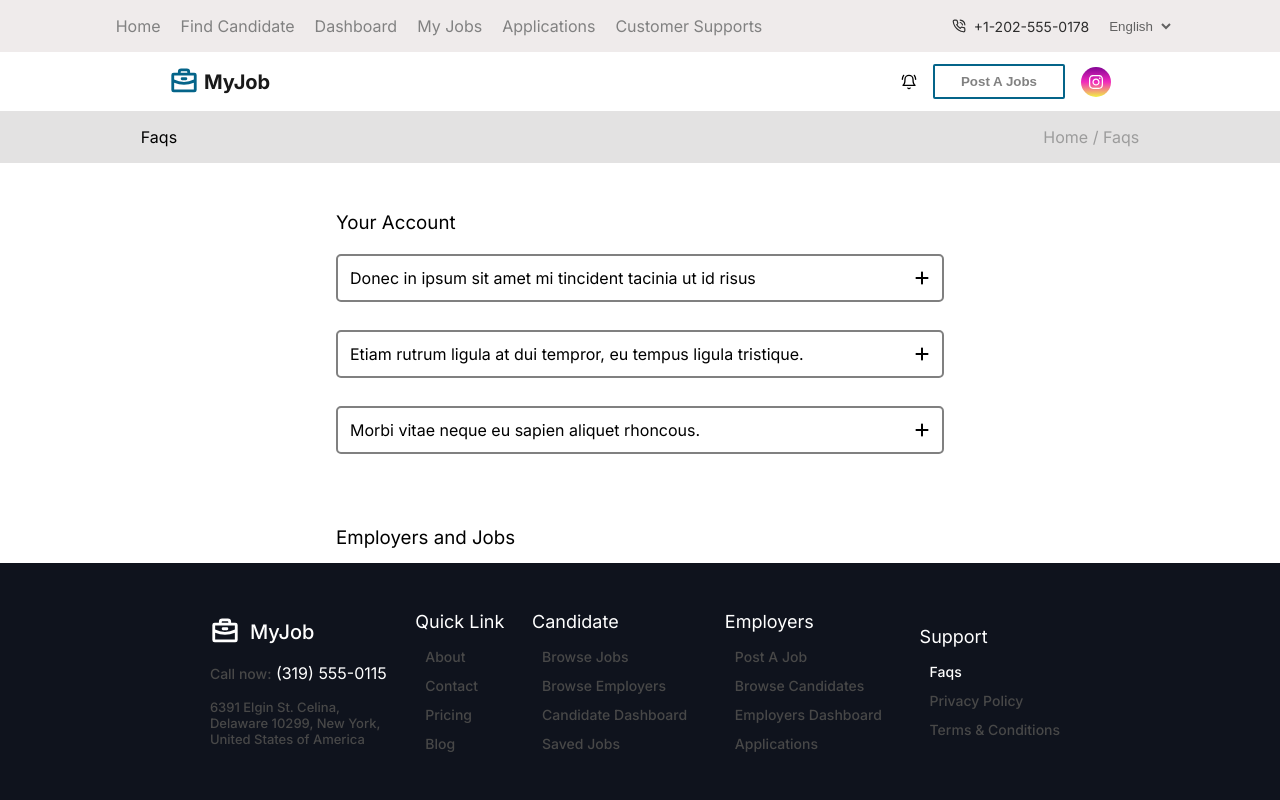
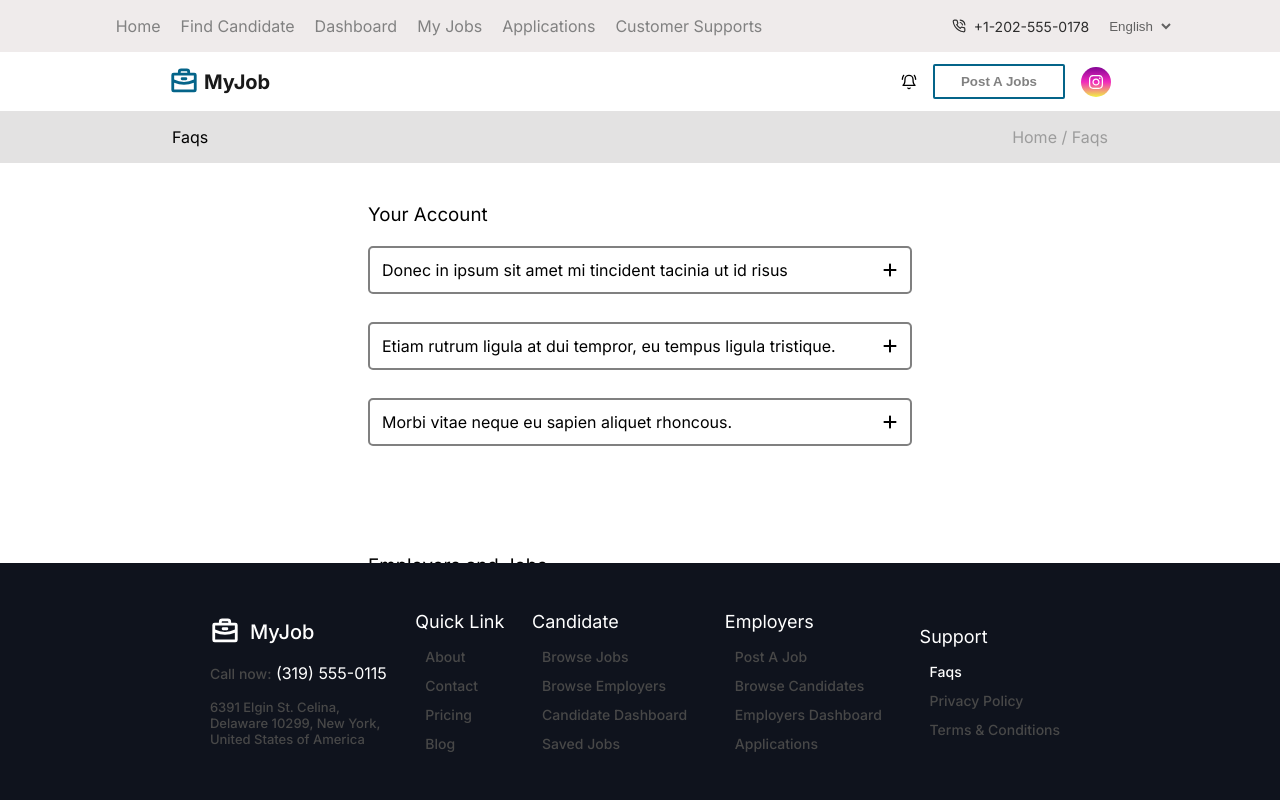
Before and after one commit to NarahariVasantham1567/job-portal, a React (Vite) app: page /faqs in a window 1280 px wide. Shown: the top 800 px of the page. Built offline with nearby package versions, Linux system fonts and the light colour scheme.

Commit message:
changes made faqs page

```diff
--- a/src/pages/About.css
+++ b/src/pages/About.css
@@ -97,13 +97,13 @@
   color: #848383;
 }
 
-.logos-container {
+.about-logos-container {
   width: 75%;
   margin: 0 auto;
   padding: 16px;
 }
 
-.logos-image-container {
+.about-logos-image-container {
   width: 100%;
   height: 150px;
   margin-left: -40px;
--- a/src/pages/About.jsx
+++ b/src/pages/About.jsx
@@ -36,7 +36,7 @@ export default function AboutPage() {
             </div>
           </div>
           <div className='about-img-content-container'>
-            <div className='logo-container'>
+            <div className='about-logo-container'>
               <HiOutlineBuildingOffice2 className='about-briefcase-logo' />
             </div>
             <div className='about-content'>
@@ -45,7 +45,7 @@ export default function AboutPage() {
             </div>
           </div>
           <div className='about-img-content-container'>
-            <div className='logo-container'>
+            <div className='about-logo-container'>
               <GoPerson className='about-briefcase-logo' />
             </div>
             <div className='about-content'>
@@ -55,8 +55,8 @@ export default function AboutPage() {
           </div>
         </div>
       </div>
-      <div className='logos-container'>
-        <div className='logos-image-container'>
+      <div className='about-logos-container'>
+        <div className='about-logos-image-container'>
           <img
             src='/company-logos.png'
             alt='company logos'
--- a/src/pages/Contact.css
+++ b/src/pages/Contact.css
@@ -1,6 +1,5 @@
 .contact-container {
   width: 100%;
-  height: 100vh;
   display: flex;
   flex-direction: column;
   gap: 32px;
@@ -13,7 +12,7 @@
 }
 
 .contact-nav-container {
-  max-width: 75%;
+  width: 75%;
   margin: 0 auto;
   display: flex;
   justify-content: space-between;
@@ -27,6 +26,13 @@
   display: flex;
   align-items: center;
   gap: 48px;
+}
+
+.contsct-child-container {
+  height: 100vh;
+  display: flex;
+  flex-direction: column;
+  gap: 20px;
 }
 
 .contact-info-container {
--- a/src/pages/Contact.jsx
+++ b/src/pages/Contact.jsx
@@ -12,14 +12,15 @@ const Contact = () => {
           <p className='home-text'>Home / Contact</p>
         </div>
       </div>
+      <div className='contact-child-container'>
         <div className='contact-form-container'>
           <div className='contact-info-container'>
             <p className='contact-text'>Who we are</p>
             <h2 className='contact-heading'>We care about customer services</h2>
             <p className='contact-description'>
               Want to chat? We'd love to hear from you! Get in touch with our
-            Customer Success Team to inquire about speaking events, advertising
-            rates, or just say hello.
+              Customer Success Team to inquire about speaking events,
+              advertising rates, or just say hello.
             </p>
             <button className='email-btn'>Email Support</button>
           </div>
@@ -37,7 +38,11 @@ const Contact = () => {
                 className='input-text-field'
               />
             </div>
-          <input type='text' placeholder='Subjects' className='subject-field' />
+            <input
+              type='text'
+              placeholder='Subjects'
+              className='subject-field'
+            />
             <textarea
               rows={5}
               className='msg-text-area'
@@ -81,6 +86,7 @@ const Contact = () => {
           </div>
         </div>
       </div>
+    </div>
   );
 };
 
--- a/src/pages/FAQs.css
+++ b/src/pages/FAQs.css
@@ -10,7 +10,7 @@
 }
 
 .faqs-nav-container {
-  max-width: 80%;
+  width: 75%;
   margin: 0 auto;
   display: flex;
   justify-content: space-between;
@@ -18,8 +18,8 @@
 }
 
 .account-container {
-  max-width: 50%;
-  margin: 32px auto;
+  width: 45%;
+  margin: 24px auto;
   padding: 16px;
   display: flex;
   flex-direction: column;
@@ -73,3 +73,10 @@
   font-size: 14px;
   color: #9e9d9d;
 }
+
+.faqs-child-container {
+  height: 100vh;
+  display: flex;
+  flex-direction: column;
+  gap: 20px;
+}
--- a/src/pages/FAQs.jsx
+++ b/src/pages/FAQs.jsx
@@ -131,13 +131,15 @@ const FAQs = () => {
           <p className='home-text'>Home / Faqs</p>
         </div>
       </div>
+      <div className='faqs-child-container'>
         <div className='account-container'>
           <h3 className='account-header'>Your Account</h3>
           {accounts.map((item) => {
             return (
               <div key={item.id}>
                 <div className='question-container'>
-                {item.question} <FaPlus onClick={() => onShowAnswer(item.id)} />
+                  {item.question}{' '}
+                  <FaPlus onClick={() => onShowAnswer(item.id)} />
                 </div>
                 <div
                   className={
@@ -209,6 +211,7 @@ const FAQs = () => {
           })}
         </div>
       </div>
+    </div>
   );
 };
 
```
Lines whose indentation alone changed are shown as unchanged.
